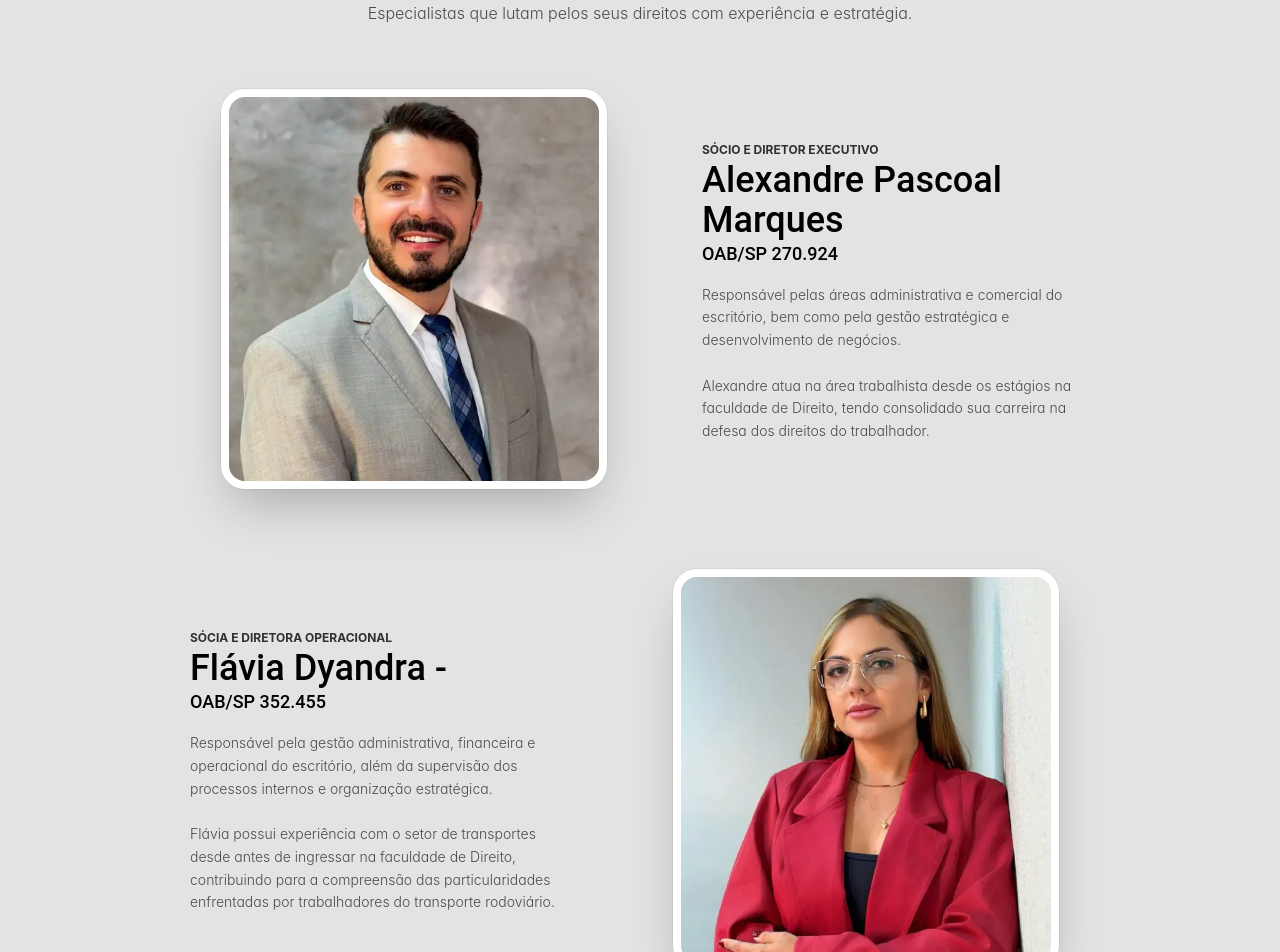
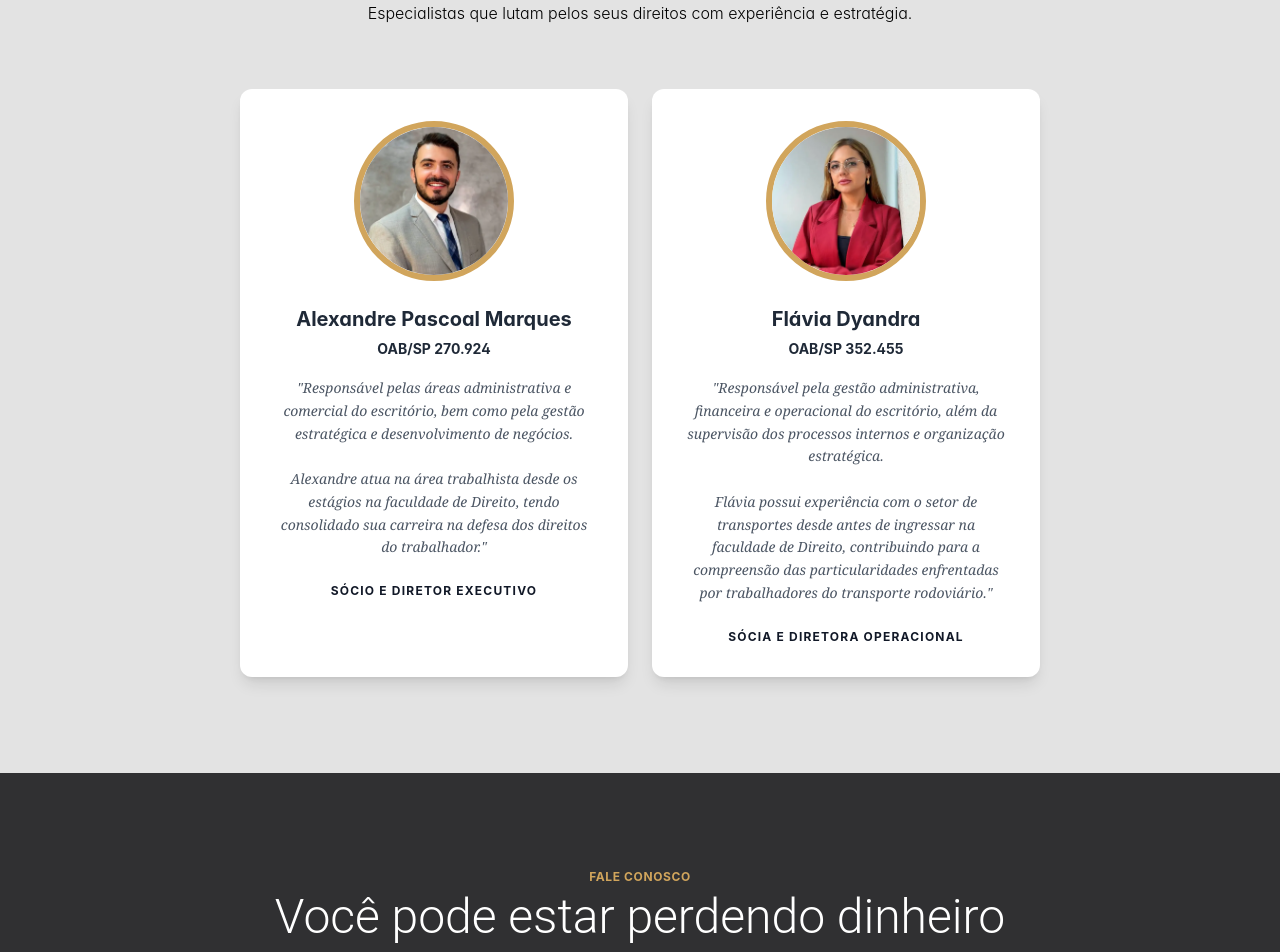
Before and after one commit to Paper-Street-Softwares/LPI-Pascoal-e-Dyandra, a React (Vite) app: page / in a window 1280 px wide. Shown: the part 3900-4852 px from the top of the page. Built offline with nearby package versions, Linux system fonts and the light colour scheme.

Commit message:
fix: Layoult novo

```diff
--- a/src/components/sections/TeamSection.jsx
+++ b/src/components/sections/TeamSection.jsx
@@ -2,202 +2,114 @@ import React, { useState } from "react";
 import { motion } from "framer-motion";
 import SectionArea from "../sectionElements/SectionArea";
 import SectionWrapper from "../sectionElements/SectionWrapper";
-import { ArrowRight, CheckCircle2, X } from "lucide-react";
+import { X, Facebook, Twitter, Instagram } from "lucide-react"; // Adicionado ícones sociais
 import { Dialog } from "primereact/dialog";
 import content from "../../content/content";
-import ButtonReflexo from "../interactives/ButtonReflexo";
-import { Button } from "../interactives/ButtonNovoTemplate";
-import { Phone } from "lucide-react";
+import SectionHeaderNovo from "../sectionElements/SectionHeaderNovo";
 
-function TeamSectionNew({ ButtonModal, colorMode }) {
+function TeamSectionNew({ colorMode }) {
   const [visible, setVisible] = useState(false);
-  const [modalTitle, setModalTitle] = useState("");
 
-  const onClick = () => {
-    setModalTitle(content.texts.about.title);
-    setVisible(true);
+  // Mapeamento de estilos baseado no seu switch original
+  const styles = {
+    light: {
+      background: "bg-transparent]", // Cinza claro como no fundo da imagem
+      textTitle: "text-corTitulosPreto", // Laranja da imagem
+      cardBg: "bg-white",
+      nameText: "text-gray-800",
+      roleText: "text-gray-900 font-bold",
+      descText: "text-gray-600",
+      imgBorder: "border-[6px] border-primaryLight", // Tom pêssego da imagem
+    },
+    dark: {
+      background: "bg-darkOpacity",
+      textTitle: "text-primaryLight",
+      cardBg: "bg-gray-800/40",
+      nameText: "text-white",
+      roleText: "text-primaryLight font-bold",
+      descText: "text-gray-300",
+      imgBorder: "border-[6px] border-borderImage",
+    },
   };
 
-  // Definindo classes conforme colorMode
-  let backgroundMode,
-    text,
-    textOpacity,
-    cardBg,
-    iconBg,
-    buttonBg,
-    textDestaque,
-    image,
-    miniTagColor;
+  const mode = styles[colorMode] || styles.light;
 
-  switch (colorMode) {
-    case "light":
-      backgroundMode = "bg-white";
-      text = "text-corTitulosPreto";
-      textOpacity = "text-corOutrosTextosPreto";
-      textDestaque = "text-primaryDark";
-      cardBg = "bg-white/10";
-      iconBg = "bg-primaryDark/10 text-primaryDark";
-      buttonBg = "bg-primaryDark";
-      miniTagColor = "text-primaryDark";
-      image = " border-[8px] border-white";
-      break;
-    case "dark":
-      backgroundMode = "bg-darkOpacity";
-      text = "text-corTitulosBranca";
-      textOpacity = "text-corOutrosTextosBranca";
-      textDestaque = "text-primaryLight";
-      cardBg = "bg-gray-800/20";
-      iconBg = "bg-primaryLight/20 text-primaryLight";
-      buttonBg = "bg-primaryLight";
-      miniTagColor = "text-primaryDark";
-      image = " border-[8px] border-borderImage";
-      break;
-    default:
-      backgroundMode = "bg-transparent";
-      text = "text-corTitulosPreto";
-      textOpacity = "text-corOutrosTextosPreto";
-      textDestaque = "text-primaryDark";
-      cardBg = "bg-white/10";
-      iconBg = "bg-primaryDark/10 text-primaryDark";
-      buttonBg = "bg-primaryDark";
-      miniTagColor = "text-primaryDark";
-      image = " border-[8px] border-white";
-  }
+  // Transformando o objeto de cards do seu 'content' em um array para o map
+  const teamMembers = Object.values(content.texts.team.cards);
 
   return (
-    <SectionArea
-      data-theme={colorMode}
-      id="about"
-      className={`${backgroundMode}`}
+    <SectionArea id="about" className={`${mode.background} py-20`}>
+      <SectionWrapper>
+        {/* Header da Seção */}
+        <SectionHeaderNovo
+          miniTitle={content.texts.team.miniTag}
+          title={content.texts.team.title}
+          subtitle={content.texts.team.subtitle}
+          colorMode={colorMode}
+        />
+
+        {/* Grid de Cards */}
+        <div className="grid grid-cols-1 tablet2:grid-cols-2 max-w-[400px] tablet2:max-w-[700px] desktop1:max-w-[800px] gap-6 font-secondFont">
+          {teamMembers.map((member, index) => (
+            <motion.div
+              key={index}
+              initial={{ opacity: 0, y: 20 }}
+              whileInView={{ opacity: 1, y: 0 }}
+              transition={{ duration: 0.5, delay: index * 0.1 }}
+              viewport={{ once: true }}
+              className={`${mode.cardBg} rounded-xl p-8 shadow-lg flex flex-col items-center text-center transition-all hover:shadow-2xl`}
             >
-      <SectionWrapper className="desktop1:max-w-[900px]">
-        <div className="mb-16 text-center">
-          <span
-            className={`${textDestaque} font-bold font-secondFont tracking-wider uppercase text-xs mb-2 block`}
+              {/* Avatar Circular */}
+              <div
+                className={`relative w-40 h-40 mb-6 rounded-full overflow-hidden ${mode.imgBorder}`}
               >
-            {content.texts.team.miniTag}
-          </span>
-          <h1
-            className={`text-3xl md:text-4xl font-mainFont font-medium mb-4 ${text} `}
-          >
-            {content.texts.team.title}
-          </h1>
-
-          <p className={`font-secondFont font-light ${textOpacity}`}>
-            {content.texts.team.subtitle}
-          </p>
+                <img
+                  src={member.img}
+                  alt={member.name}
+                  className="w-full h-full object-cover object-top"
+                />
               </div>
 
-        <section className="w-full relative overflow-visible">
-          <div className="mx-aut flex flex-col gap-20 relative z-10">
-            <div className="flex flex-col-reverse desktop1:flex-row-reverse desktop1:gap-16 items-center">
-              {/* Conteúdo textual */}
-              <motion.div
-                initial={{ opacity: 0, x: -50 }}
-                animate={{ opacity: 1, x: 0 }}
-                transition={{ duration: 0.8, ease: "easeOut" }}
-                className="space-y-8"
-              >
-                <div className="max-w-[388px]">
-                  <span
-                    className={`font-secondFont text-paragraph2 uppercase font-bold ${textDestaque}`}
-                  >
-                    {content.texts.team.cards.card1.role}
-                  </span>
-                  <h1
-                    className={`text-3xl md:text-4xl font-mainFont font-medium flex flex-col gap-0 ${text}`}
-                  >
-                    {" "}
-                    {content.texts.team.cards.card1.name}
-                  </h1>
+              {/* Informações */}
+              <h3 className={`text-xl font-bold mb-4 ${mode.nameText}`}>
+                {member.name}
+              </h3>
 
               <p
-                    className={`font-secondFont font-light text-sm leading-relaxed mt-4 ${textOpacity}`}
+                className={`text-sm italic mb-6 leading-relaxed ${mode.descText} font-serif`}
               >
-                    {content.texts.team.cards.card1.description}
+                "
+                {member.description ||
+                  "Lorem ipsum dolor sit amet, consectetur adipiscing elit."}
+                "
               </p>
-                </div>
+
+              <span
+                className={`text-xs uppercase tracking-widest  ${mode.roleText}`}
+              >
+                {member.role}
+              </span>
+
+              {/* Redes Sociais */}
+              {/* <div className="flex gap-4 mt-auto text-gray-800">
+                <Facebook
+                  size={18}
+                  className="cursor-pointer hover:text-orange-500 transition-colors"
+                />
+                <Twitter
+                  size={18}
+                  className="cursor-pointer hover:text-orange-500 transition-colors"
+                />
+                <Instagram
+                  size={18}
+                  className="cursor-pointer hover:text-orange-500 transition-colors"
+                />
+              </div> */}
             </motion.div>
-
-              {/* Imagem com destaque */}
-              <motion.div
-                initial={{ opacity: 0, x: 50 }}
-                animate={{ opacity: 1, x: 0 }}
-                transition={{ duration: 0.8, ease: "easeOut", delay: 0.2 }}
-                className="relative w-full desktop1:max-w-[400px] m-auto overflow-visible mb-6 desktop1:mb-0"
-              >
-                <div className="relative rounded-3xl shadow-2xl ring-1 max-w-[386px] mx-auto ring-black/5">
-                  {/* CLIP DA IMAGEM */}
-                  <div
-                    className={`relative rounded-3xl overflow-hidden ${image}`}
-                  >
-                    <img
-                      src={content.texts.team.cards.card1.img}
-                      alt="Foto dos advogados"
-                      className="w-full max-h-96 object-cover object-top scale-105 hover:scale-100 rounded-2xl transition-transform duration-700 "
-                      width={798}
-                      height={798}
-                    />
-                  </div>
-                </div>
-              </motion.div>
+          ))}
         </div>
 
-            <div className="flex flex-col-reverse desktop1:flex-row desktop1:gap-16 items-center">
-              {/* Conteúdo textual */}
-              <motion.div
-                initial={{ opacity: 0, x: -50 }}
-                animate={{ opacity: 1, x: 0 }}
-                transition={{ duration: 0.8, ease: "easeOut" }}
-                className="space-y-8"
-              >
-                <div className="max-w-[388px]">
-                  <span
-                    className={`font-secondFont text-paragraph2 uppercase font-bold ${textDestaque}`}
-                  >
-                    {content.texts.team.cards.card2.role}
-                  </span>
-                  <h1
-                    className={`text-3xl md:text-4xl font-mainFont font-medium flex flex-col gap-0 ${text}`}
-                  >
-                    {" "}
-                    {content.texts.team.cards.card2.name}
-                  </h1>
-
-                  <p
-                    className={`font-secondFont font-light text-sm leading-relaxed mt-4 ${textOpacity}`}
-                  >
-                    {content.texts.team.cards.card2.description}
-                  </p>
-                </div>
-              </motion.div>
-
-              {/* Imagem com destaque */}
-              <motion.div
-                initial={{ opacity: 0, x: 50 }}
-                animate={{ opacity: 1, x: 0 }}
-                transition={{ duration: 0.8, ease: "easeOut", delay: 0.2 }}
-                className="relative w-full desktop1:max-w-[400px] m-auto overflow-visible mb-6 desktop1:mb-0"
-              >
-                <div className="relative rounded-3xl shadow-2xl ring-1 max-w-[386px] mx-auto ring-black/5">
-                  {/* CLIP DA IMAGEM */}
-                  <div
-                    className={`relative rounded-3xl overflow-hidden ${image}`}
-                  >
-                    <img
-                      src={content.texts.team.cards.card2.img}
-                      alt="Foto dos advogados"
-                      className="w-full max-h-96 object-cover object-top scale-105 hover:scale-100 rounded-2xl transition-transform duration-700 "
-                      width={726}
-                      height={726}
-                    />
-                  </div>
-                </div>
-              </motion.div>
-            </div>
-          </div>
-
-          {/* Modal */}
+        {/* Modal (Mantido da sua estrutura) */}
         <Dialog
           className="font-secondFont bg-white p-4 rounded-md"
           closeIcon={<X size={20} />}
@@ -209,13 +121,8 @@ function TeamSectionNew({ ButtonModal, colorMode }) {
           visible={visible}
           onHide={() => setVisible(false)}
           style={{ width: "50vw" }}
-            breakpoints={{
-              "4000px": "641px",
-              "1024px": "641px",
-              "641px": "85vw",
-            }}
-          ></Dialog>
-        </section>
+          breakpoints={{ "1024px": "641px", "641px": "90vw" }}
+        />
       </SectionWrapper>
     </SectionArea>
   );
--- a/src/content/content.jsx
+++ b/src/content/content.jsx
@@ -641,7 +641,7 @@ const content = {
           name: (
             <>
               Alexandre Pascoal Marques <br />
-              <span className="text-lg"> OAB/SP 270.924</span>
+              <span className="text-sm"> OAB/SP 270.924</span>
             </>
           ),
           role: <>Sócio e Diretor Executivo</>,
@@ -661,8 +661,8 @@ const content = {
           img: img2,
           name: (
             <>
-              Flávia Dyandra - <br />
-              <span className="text-lg"> OAB/SP 352.455</span>
+              Flávia Dyandra <br />
+              <span className="text-sm"> OAB/SP 352.455</span>
             </>
           ),
           role: <>Sócia e Diretora Operacional</>,
```
Lines whose indentation alone changed are shown as unchanged.
